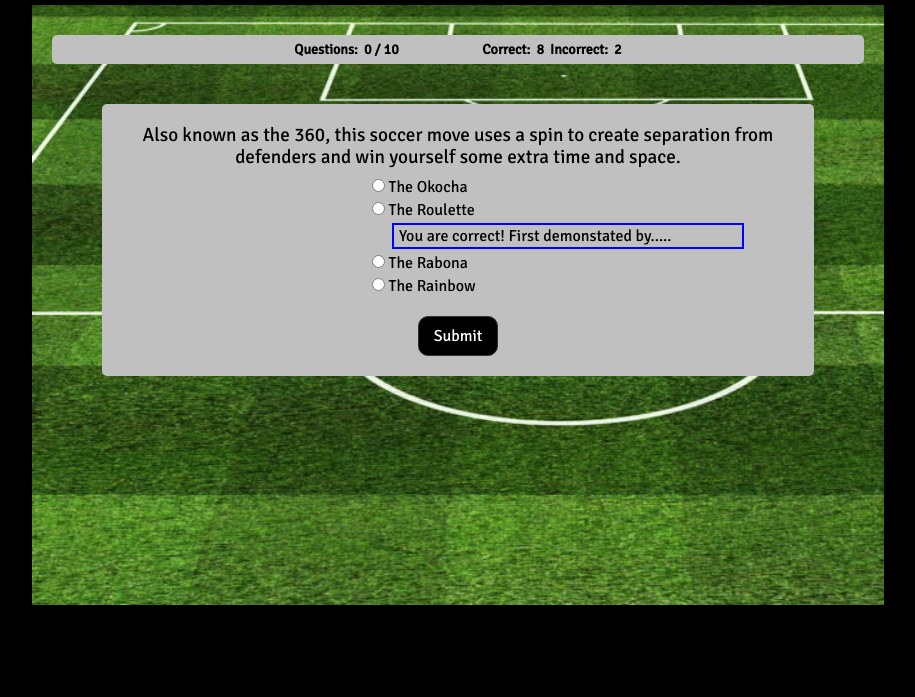
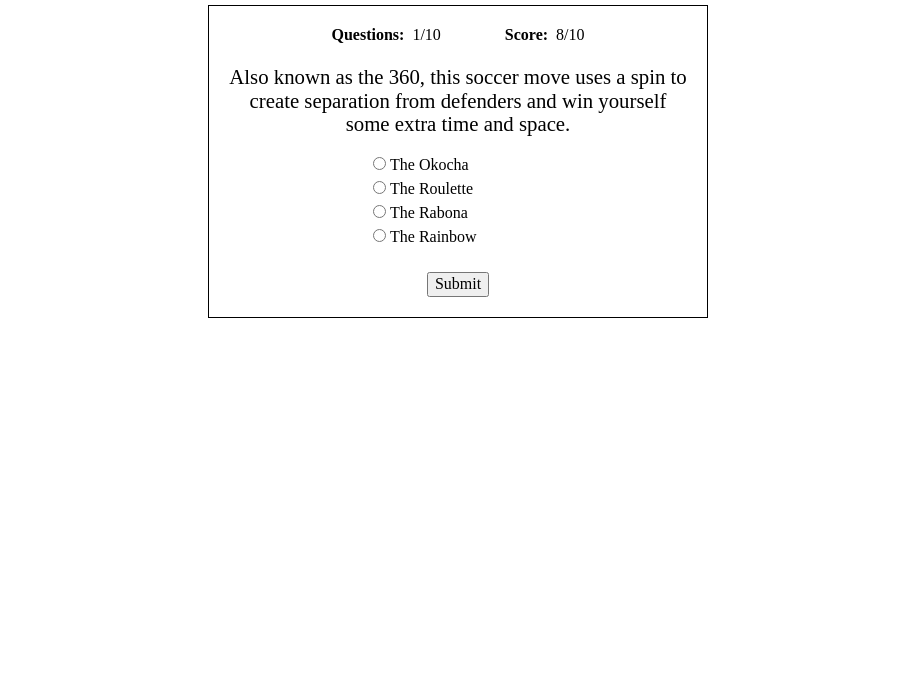
Before and after one commit to cableredi/soccer-quiz, a plain HTML site: page quiz.html in a window 1280 px wide. Shown: the part 103-800 px from the top of the page, without its empty margins (182-1097 px from the left). Drawn offline with nearby package versions, Linux system fonts and the light colour scheme.

Commit message:
wireframe changes

```diff
--- a/index.js
+++ b/index.js
@@ -0,0 +1,24 @@
+function startQuiz() {
+  console.log("Entered startQuiz");
+}
+
+function handleQuestions() {
+  console.log("Entered handleQuestions");
+}
+
+function handleOptions() {
+  console.log("Entered handleOptions ");
+}
+
+function retartQuiz() {
+  console.log("Entered retartQuiz");
+}
+
+function handleQuizApp() {
+  startQuiz();
+  handleQuestions();
+  handleOptions();
+  retartQuiz();
+}
+
+$(handleQuizApp);
--- a/quiz.html
+++ b/quiz.html
@@ -8,7 +8,6 @@
     <title>Do you know your soccer moves?</title>
 
     <link rel="stylesheet" href="https://cdnjs.cloudflare.com/ajax/libs/normalize/4.2.0/normalize.min.css">
-    <link href="https://fonts.googleapis.com/css?family=Signika&display=swap" rel="stylesheet">
     <link href="styles.css" rel="stylesheet" type="text/css" />
 
 </head>
@@ -19,52 +18,36 @@
 
         <main class="main">
             <section class="statistics">
-            <div class="totals">
-                Questions:&nbsp;
-                <span class="totals-question-number">0</span>
-                &#47;
-                <span class="total=question-total">10</span>
+                <div class="statistics-totals">
+                    <span class="statistics-title">Questions:&nbsp;</span>
+                    1/10
                 </div>
-            <div class="correct">
-                Correct:&nbsp;
-                <span class="correct-number">8</span>
-                &nbsp;Incorrect:&nbsp;
-                <span class="incorrect-number">2</span>
+                <div class="statistics-score">
+                    <span class="statistics-title">Score:&nbsp;</span>
+                    8/10
                 </div>
             </section>
-        <section class="quizBox">
-            <section class="quizBox-questions">
-                <form class="quizBox-form">
-                    <legend class="quizBox-question">
+
+            <section class="quiz-box">
+                <form id="quiz-box-questions">
+                    <legend>
                         Also known as the 360, this soccer move uses a spin to create separation from defenders and win yourself some extra time and space.
                     </legend>
-                    <label for="okocha">
-                        <input class="radio" type="radio" id="question" value="okocha" name="okocha" required>
-                        The Okocha
-                    </label>
-                    <label for="roulette">
-                        <input class="radio" type="radio" id="question" value="roulette" name="roulette" required>
-                        The Roulette
-                        <div class="answer">
-                            You are correct!  First demonstated by.....
+                    <div class="quiz-box-options">
+                        <input type="radio" name="question-option" value="okocha">&nbsp;The Okocha
+                        <br />
+                        <input type="radio" name="question-option" value="roulette">&nbsp;The Roulette
+                        <br />
+                        <input type="radio" name="question-option" value="rabona">&nbsp;The Rabona
+                        <br />
+                        <input type="radio" name="question-option" value="rainbow">&nbsp;The Rainbow
                     </div>
-                    </label>
-                    <label for="rabona">
-                        <input class="radio" type="radio" id="question" value="rabona" name="rabona" required>
-                        The Rabona
-                    </label>
-                    <label for="rainbow">
-                        <input class="radio" type="radio" id="question" value="rainbow" name="rainbow" required>
-                        The Rainbow
-                    </label>
-                    <button type="submit" class="submit-button">Submit</button >
+                    <button type = "button" id="submit-button">Submit</button>
                 </form>
-            </section>
             </section>
         </main>
 
         <script src="https://code.jquery.com/jquery-3.4.1.min.js"></script>
         <script src="index.js"></script>
-
     </body>
 </html>
--- a/styles.css
+++ b/styles.css
@@ -4,157 +4,76 @@
 }
 
 body {
-    font-family: 'Signika', sans-serif;
-    background-color: black;
     margin: 50px;
 }
 
-header {
-    margin-top: 50px;
-}
-
 h1 {
-    text-align: center;
-    color: white;
-}
-
-h2 {
-    text-shadow: 2px 2px silver;
-    font-size: 30px;
+    text-align: center
 }
 
 main {
-    background: black url(./images/Pitch.jpg) no-repeat;
-    background-size: cover;
-    margin: 0 auto;
-    padding: 30px 20px;
-    text-align: center;
-    max-width: 852px;
-    height: 600px;
+    border: 1px solid black;
+    padding: 20px;
+    margin-left: auto;
+    margin-right: auto;
+    width: 500px;
+}
+
+.bold {
+    font-weight: bold;
 }
 
 .statistics {
-    background-color: silver;
-    border-radius: 5px;
-    padding: 5px;
-    margin-bottom: 40px;
+    text-align: center;
 }
 
-.totals, .correct {
+.statistics-totals, .statistics-score {
     display: inline-block;
-    font-weight: bold;
-    margin: 0 40px;
+    margin: 0 30px;
 }
 
-.quizBox-questions {
-    background-color: silver;
-    border-radius: 5px;
-    margin: 0 50px;
-    padding: 20px;
-    text-align: left;
+.statistics-title {
+    font-weight: bold;
+}
+
+.quiz-box {
+    text-align: center;
+    margin-top: 20px;
+}
+
+form {
+    text-align: center;
 }
 
 legend {
-    margin-bottom: 10px;
-    text-align: center;
-    font-size: 1.2em;
+    margin: 20px auto;
+    font-size: 1.3em;
 }
 
-label {
-    display: block;
+.quiz-box-options {
+    text-align: left;
+    margin: 0 auto;
+    width: 170px;
 }
 
-.start-button, .submit-button {
-    display: block;
-    padding: 3px;
-    margin: 20px auto 0 auto;
-    background: black;
-    color: white;
-    border: 1px solid #333;
-    -webkit-border-radius: 10px;
-    -moz-border-radius: 10px;
-    border-radius: 10px;
+.quiz-box-answer {
+    text-align: left;
+    margin: 0 auto;
+    line-height: 1.5em;
 }
 
-.start-button {
-    font-size: 1.3em;
-    width: 100px;
-    height: 50px;
+.quiz-box-correct {
+    color: blue;
 }
 
-.submit-button {
-    font-size: 1em;
-    width: 80px;
-    height: 40px;
+.quiz-box-incorrect {
+    color: red;
 }
 
-.answer {
-    border: 2px solid blue;
-    padding: 2px 5px;
+input[type="radio"] {
+    margin-bottom: 10px;
 }
 
-@media screen and (max-width: 449px) {
-    h1 {
-        font-size: 1.4em;
-    }
-
-    .totals, .correct {
-        font-size: 10px;
-    }
-
-    label {
-        margin: 5px 0 0 0;
-        font-size: .9em;
-    }
-
-    legend {
-        font-size: .9em;
-    }
-
-    .answer {
-        margin: 3px 5px 3px 20px;
-    }
-
-    .homeQuizBox {
-        margin-top: 20px;
-    }
-
+button {
+    margin-top: 20px;
 }
-
-@media screen and (min-width: 450px) {
-    .totals, .correct {
-        font-size: 14px;
-    }
-
-    label {
-        margin: 5px 0 0 100px;
-    }
-
-    .answer {
-        margin: 3px 50px 3px 20px;
-    }
-
-    .homeQuizBox {
-        margin-top: 80px;
-    }
-
-}
-
-@media screen and (min-width: 800px) {
-    .totals, .correct {
-        font-size: 14px;
-    }
-
-    label {
-        margin: 5px 0 0 250px;
-    }
-
-    .answer {
-        margin: 3px 50px 3px 20px;
-    }
-
-    .homeQuizBox {
-        margin-top: 130px;
-    }
-
-}
```
Also changed, not shown: index.html (+3 -19 lines), images/grunge-football-soccer-background_1048-7979.jpg (deleted), images/pitch.png (deleted). Lines whose indentation alone changed are shown as unchanged.
